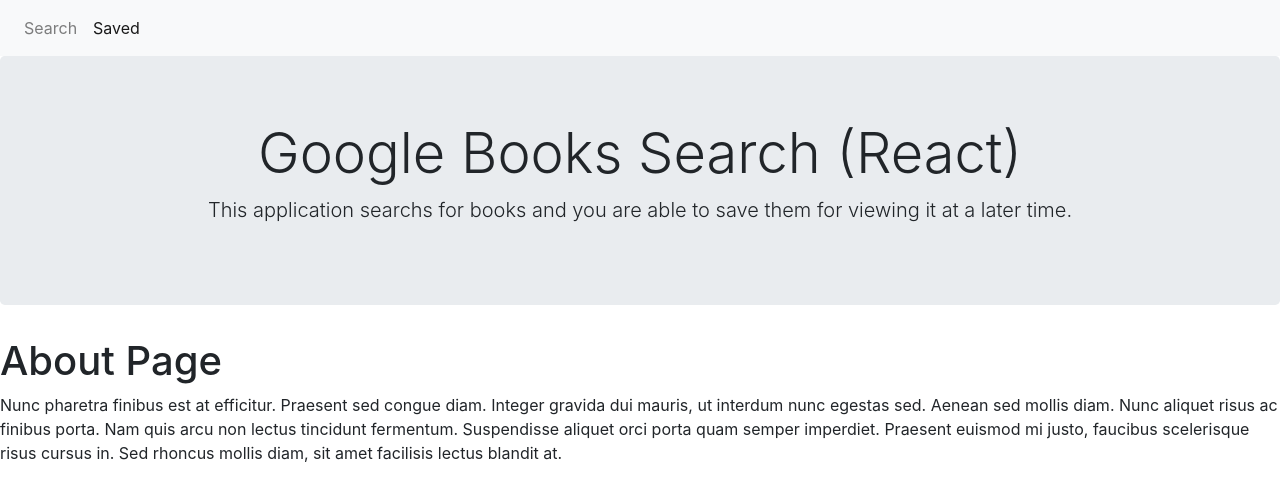
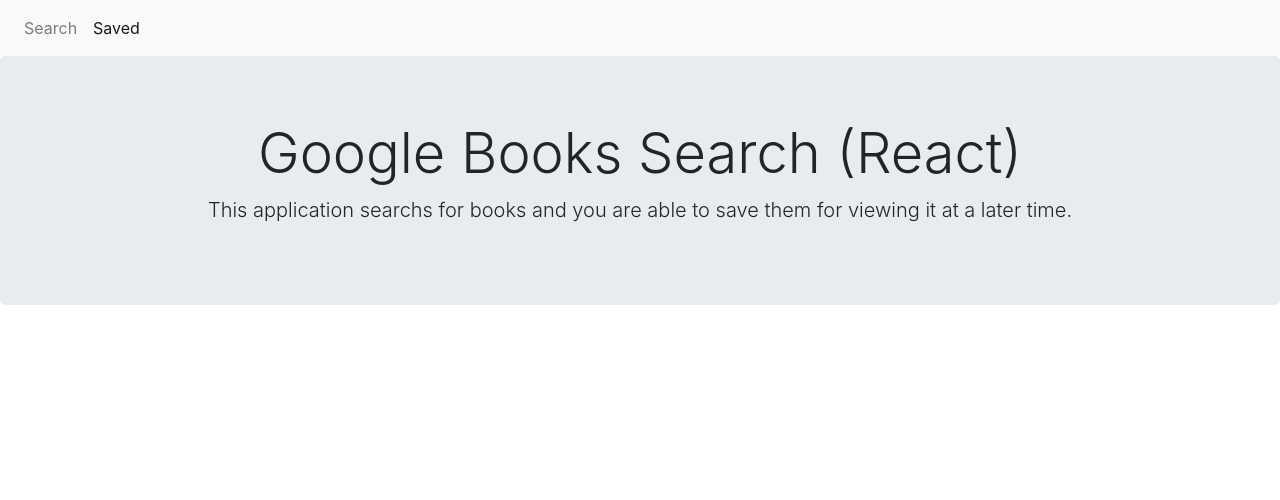
Before and after one commit to zachyingling/googlebookssearch-mern, a React (Create React App) app in the folder client/: page /saved in a window 1280 px wide. Shown: the top 500 px of the page. Built offline with nearby package versions, Linux system fonts and the light colour scheme.

Commit message:
changing saved to savedcontainer

```diff
--- /dev/null
+++ b/client/src/components/SavedContainer/index.js
@@ -0,0 +1,11 @@
+import React from "react";
+
+function SavedContainer () {
+  return (
+    <div className="container">
+
+    </div>
+  );
+}
+
+export default SavedContainer;
--- a/client/src/pages/Saved.js
+++ b/client/src/pages/Saved.js
@@ -1,17 +1,9 @@
 import React from "react";
+import SavedContainer from "../components/SavedContainer/index";
 
 function Saved () {
   return (
-    <div>
-      <h1>About Page</h1>
-      <p>
-        Nunc pharetra finibus est at efficitur. Praesent sed congue diam. Integer gravida dui
-        mauris, ut interdum nunc egestas sed. Aenean sed mollis diam. Nunc aliquet risus ac finibus
-        porta. Nam quis arcu non lectus tincidunt fermentum. Suspendisse aliquet orci porta quam
-        semper imperdiet. Praesent euismod mi justo, faucibus scelerisque risus cursus in. Sed
-        rhoncus mollis diam, sit amet facilisis lectus blandit at.
-      </p>
-    </div>
+    <SavedContainer/>
   );
 
 }
```
Also changed, not shown: client/src/components/Saved/style.css (deleted), client/src/components/SavedContainer/style.css (added).
